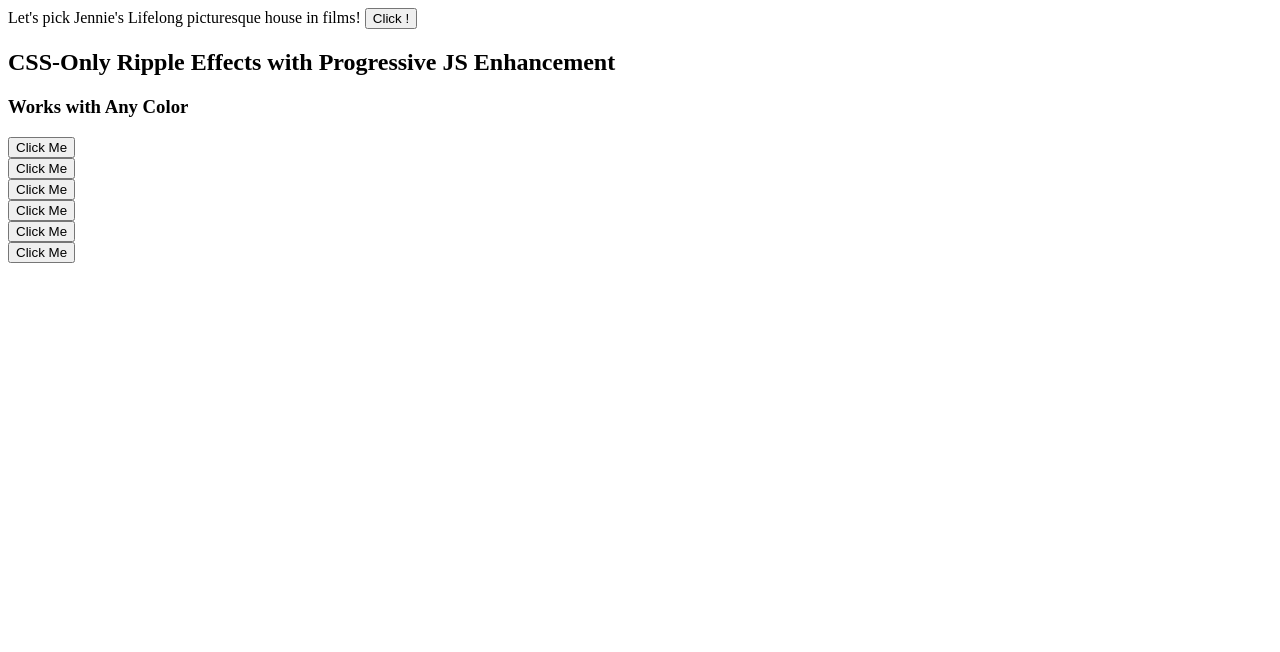
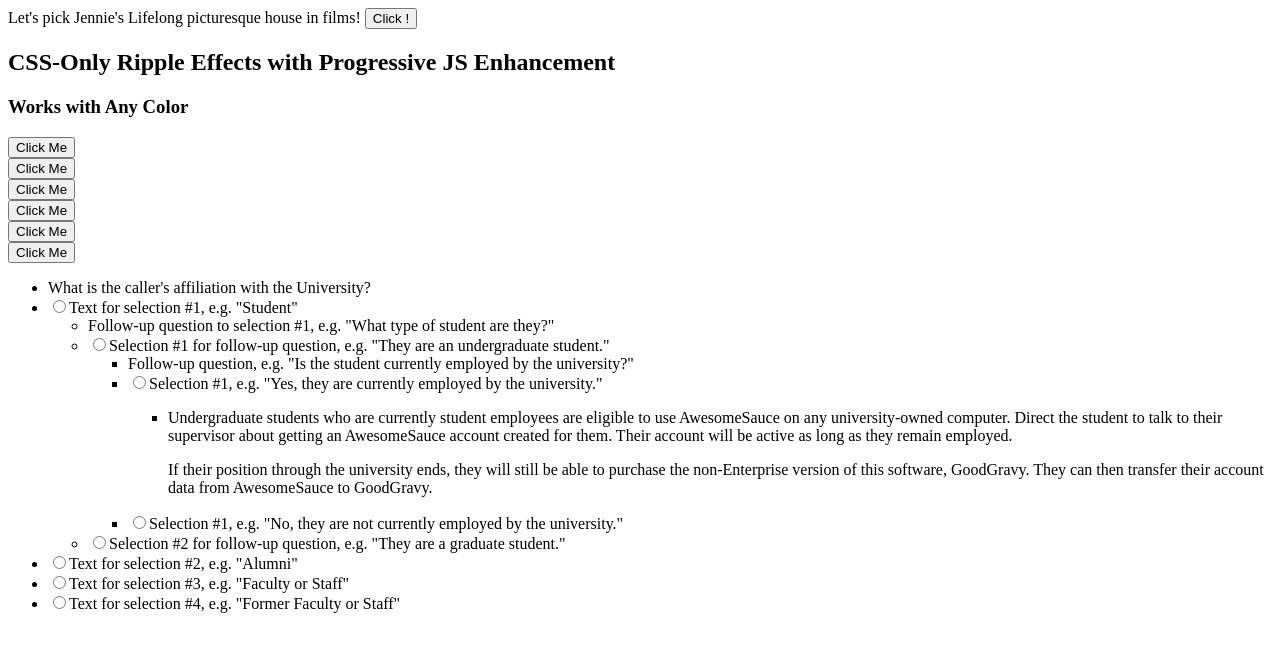
Before and after one commit to jenniekimm/jenniekim_home, a plain HTML site: page index.html in a window 1280 px wide. Drawn offline with Linux system fonts and the light colour scheme.

Commit message:
Update index.html

```diff
--- a/index.html
+++ b/index.html
@@ -51,3 +51,43 @@ Let's pick Jennie's Lifelong picturesque house in films!
       </div>
     </div>
   </div>
+
+
+  <div id="tree-container">
+  <div id="q-container">
+
+    <ul id="tree">
+
+      <li>What is the caller's affiliation with the University?</li>
+
+      <li><input name="lvl1" type="radio">Text for selection #1, e.g. "Student"
+        <ul>
+          <li>Follow-up question to selection #1, e.g. "What type of student are they?"</li>
+          <li><input name="lvl2" type="radio">Selection #1 for follow-up question, e.g. "They are an undergraduate student."
+            <ul>
+              <li>Follow-up question, e.g. "Is the student currently employed by the university?"</li>
+              <li><input name="lvl3" type="radio">Selection #1, e.g. "Yes, they are currently employed by the university."
+
+                <ul>
+                  <li class="answer">
+                  <p>Undergraduate students who are currently student employees are eligible to use AwesomeSauce on any university-owned computer. Direct the student to talk to their supervisor about getting an AwesomeSauce account created for them. Their account will be active as long as they remain employed.</p>
+
+                  <p>If their position through the university ends, they will still be able to purchase the non-Enterprise version of this software, GoodGravy. They can then transfer their account data from AwesomeSauce to GoodGravy.</p>
+                  </li>
+                </ul>
+
+              </li>
+              <li><input name="lvl3" type="radio">Selection #1, e.g. "No, they are not currently employed by the university."</li>
+            </ul>
+          </li>
+          <li><input name="lvl2" type="radio">Selection #2 for follow-up question, e.g. "They are a graduate student."</li>
+        </ul>
+      </li>
+      <li><input name="lvl1" type="radio">Text for selection #2, e.g. "Alumni"</li>
+      <li><input name="lvl1" type="radio">Text for selection #3, e.g. "Faculty or Staff"</li>
+      <li><input name="lvl1" type="radio">Text for selection #4, e.g. "Former Faculty or Staff"</li>
+
+    </ul>
+
+  </div>
+</div>
```
